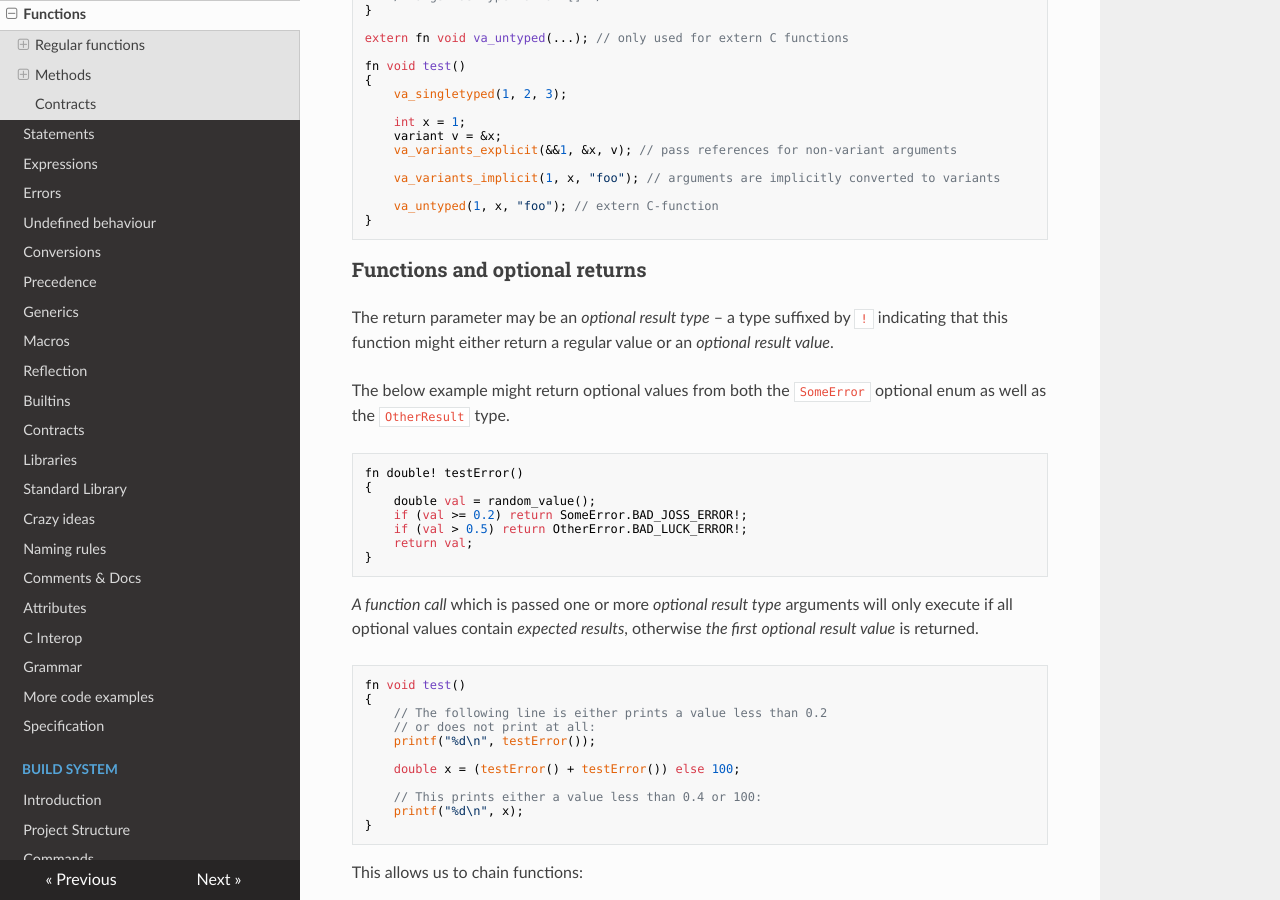
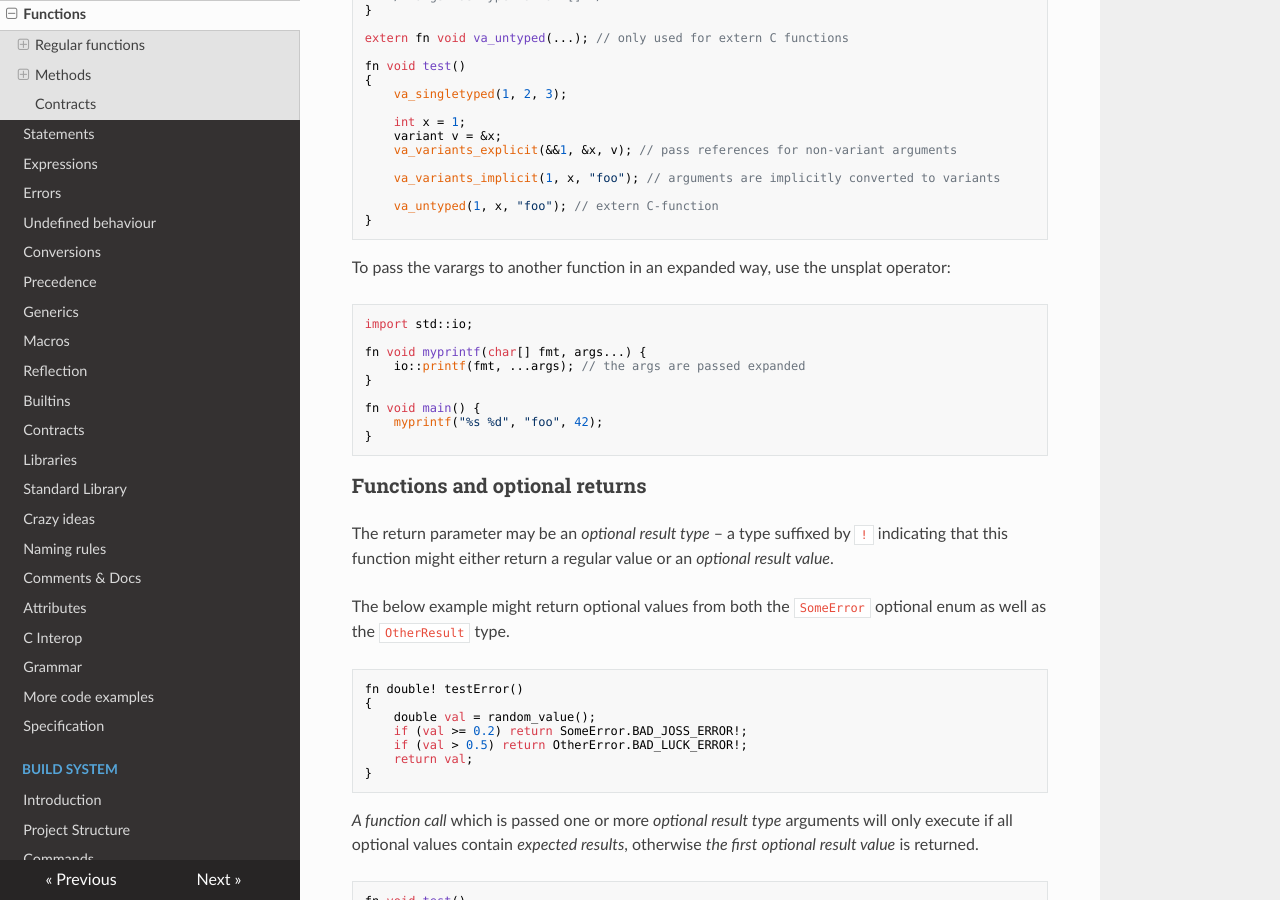
Before and after one commit to c3lang/c3docs-old, an MkDocs documentation site: the page built from docs/functions.md, in a window 1280 px wide and 900 px high, scrolled down 2016 px. Built offline with MkDocs 1.6.1, drawn with Linux system fonts in a browser that asks for light colours; nearby versions of some CDN libraries.

Commit message:
Document unsplatting of varargs

```diff
--- a/docs/functions.md
+++ b/docs/functions.md
@@ -117,6 +117,18 @@ Examples:
         va_variants_implicit(1, x, "foo"); // arguments are implicitly converted to variants
 
         va_untyped(1, x, "foo"); // extern C-function
+    }
+
+To pass the varargs to another function in an expanded way, use the unsplat operator:
+
+    import std::io;
+
+    fn void myprintf(char[] fmt, args...) {
+        io::printf(fmt, ...args); // the args are passed expanded
+    }
+
+    fn void main() {
+        myprintf("%s %d", "foo", 42);
     }
 
 ### Functions and optional returns
```
